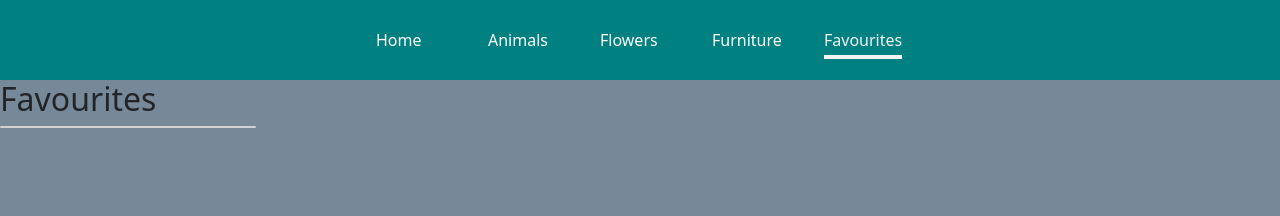
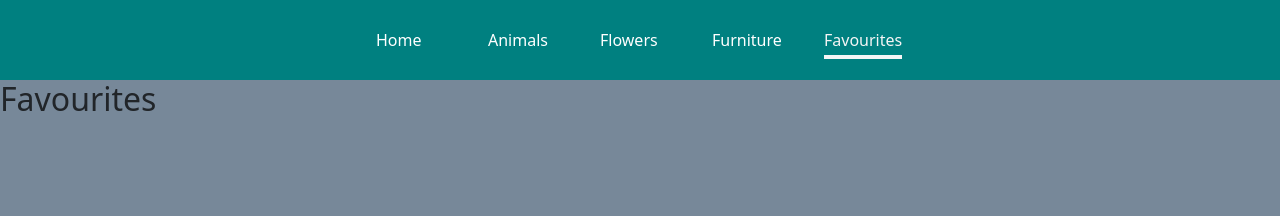
Before and after one commit to whiteforestcat/GA-project-2, a React (Vite) app in the folder starter-code/: page /favourites in a window 1280 px wide. Shown: the top 216 px of the page. Built offline with nearby package versions, Linux system fonts and the light colour scheme.

Commit message:
optimise favourites page and button

```diff
--- a/starter-code/src/App.jsx
+++ b/starter-code/src/App.jsx
@@ -21,8 +21,7 @@ function App() {
   const userInputRef = useRef();
   const [storeInput, setStoreInput] = useState("");
   const [image, setImage] = useState([]);
-  const [searchImage, setSearchImage] = useState([]);
-  const [favourites, setFavourites] = useState([]);
+  const [favourites, setFavourites] = useState("");
   const [popUp, setPopUp] = useState(false);
 
   const handleClick = () => {
--- a/starter-code/src/Pages/FavouritesPage.jsx
+++ b/starter-code/src/Pages/FavouritesPage.jsx
@@ -8,12 +8,12 @@ const FavouritesPage = () => {
     <div className="gallery">
       <h2>Favourites</h2>
       {console.log(ctx.favourites)}
-      <div className="card">
+      {ctx.favourites && <div className="card">
         {ctx.favourites.map((element, id) => (
           <img src={element} key={id} />
         ))}
         {/* <img src={ctx.favourites} /> */}
-      </div>
+      </div>}
     </div>
   );
 };
--- a/starter-code/src/components/Button.jsx
+++ b/starter-code/src/components/Button.jsx
@@ -4,7 +4,7 @@ const Button = (props) => {
   const [heartCheck, setHeartCheck] = useState(false);
   const handleClick = () => {
     props.setFavourites([...props.favourites, props.image]);
-    setHeartCheck(true)
+    setHeartCheck(!heartCheck)
   };
 
   return (
```
